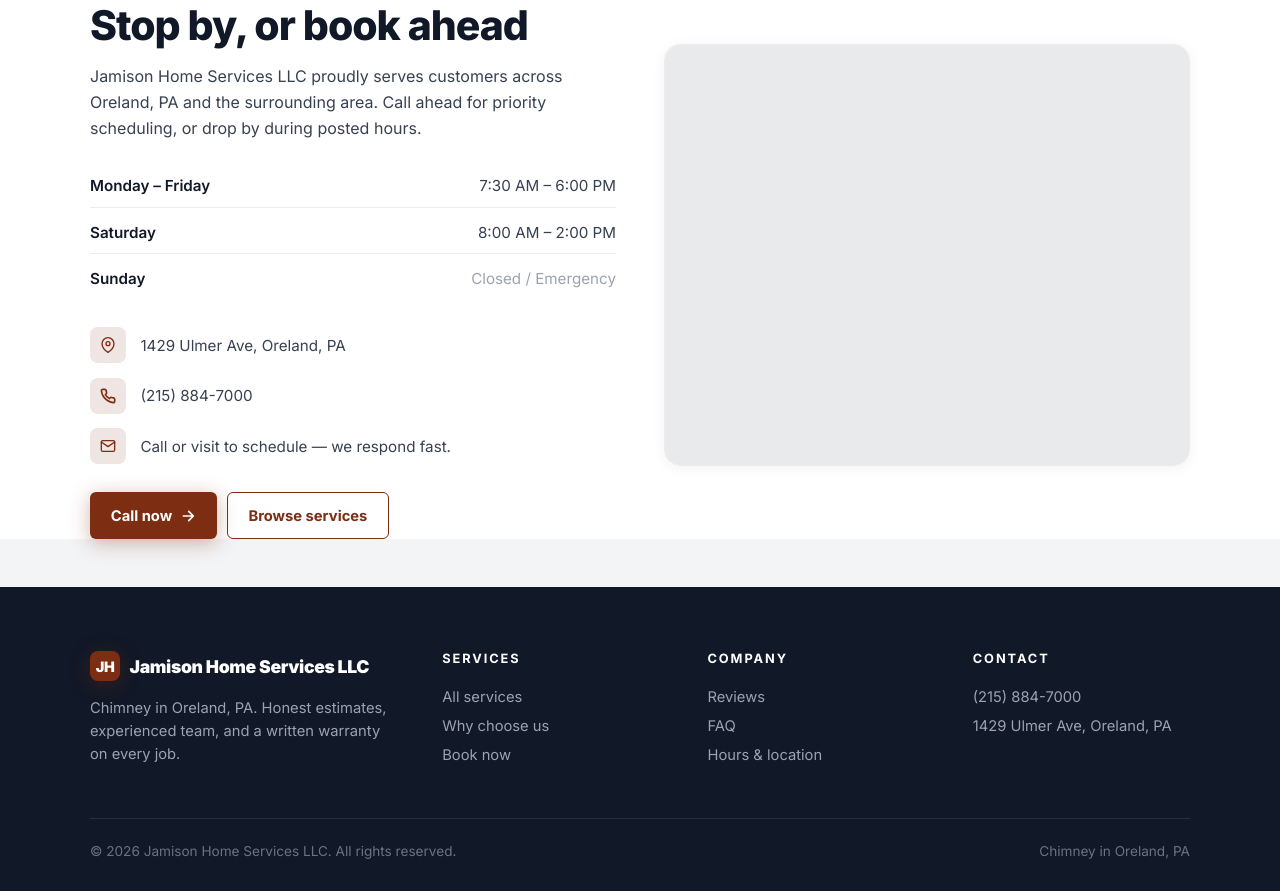
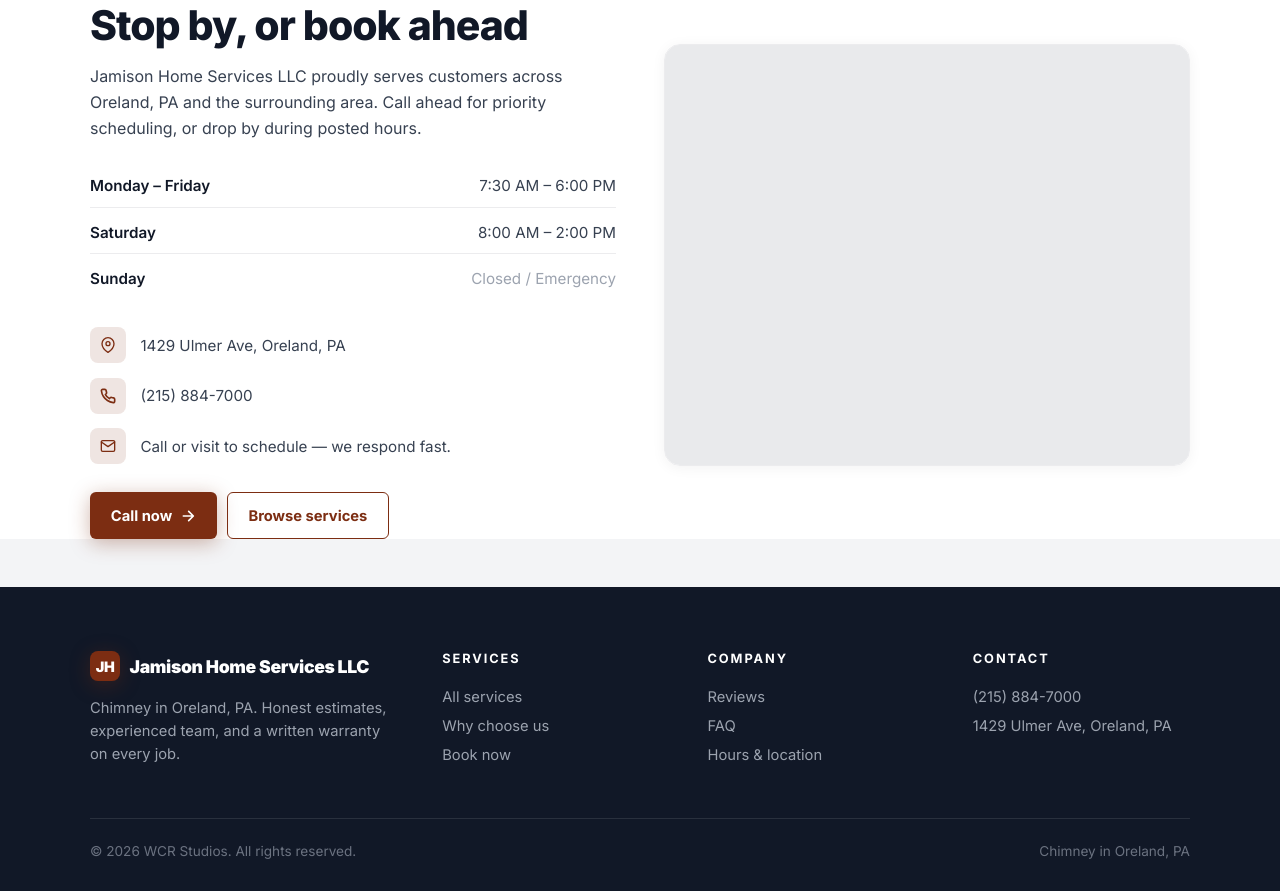
Before and after one commit to Wrenbjor/trades--jamison-home-services-llc, a plain HTML site: page index.html in a window 1280 px wide. Shown: the part 4650-5541 px from the top of the page. Drawn offline with nearby package versions, Linux system fonts and the light colour scheme; no server answers.

Commit message:
Update site

```diff
--- a/index.html
+++ b/index.html
@@ -605,7 +605,7 @@
     </div>
   </div>
   <div class="foot-bottom">
-    <div>&copy; 2026 Jamison Home Services LLC. All rights reserved.</div>
+    <div>&copy; 2026 WCR Studios. All rights reserved.</div>
     <div>Chimney in Oreland, PA</div>
   </div>
 </footer>
```
